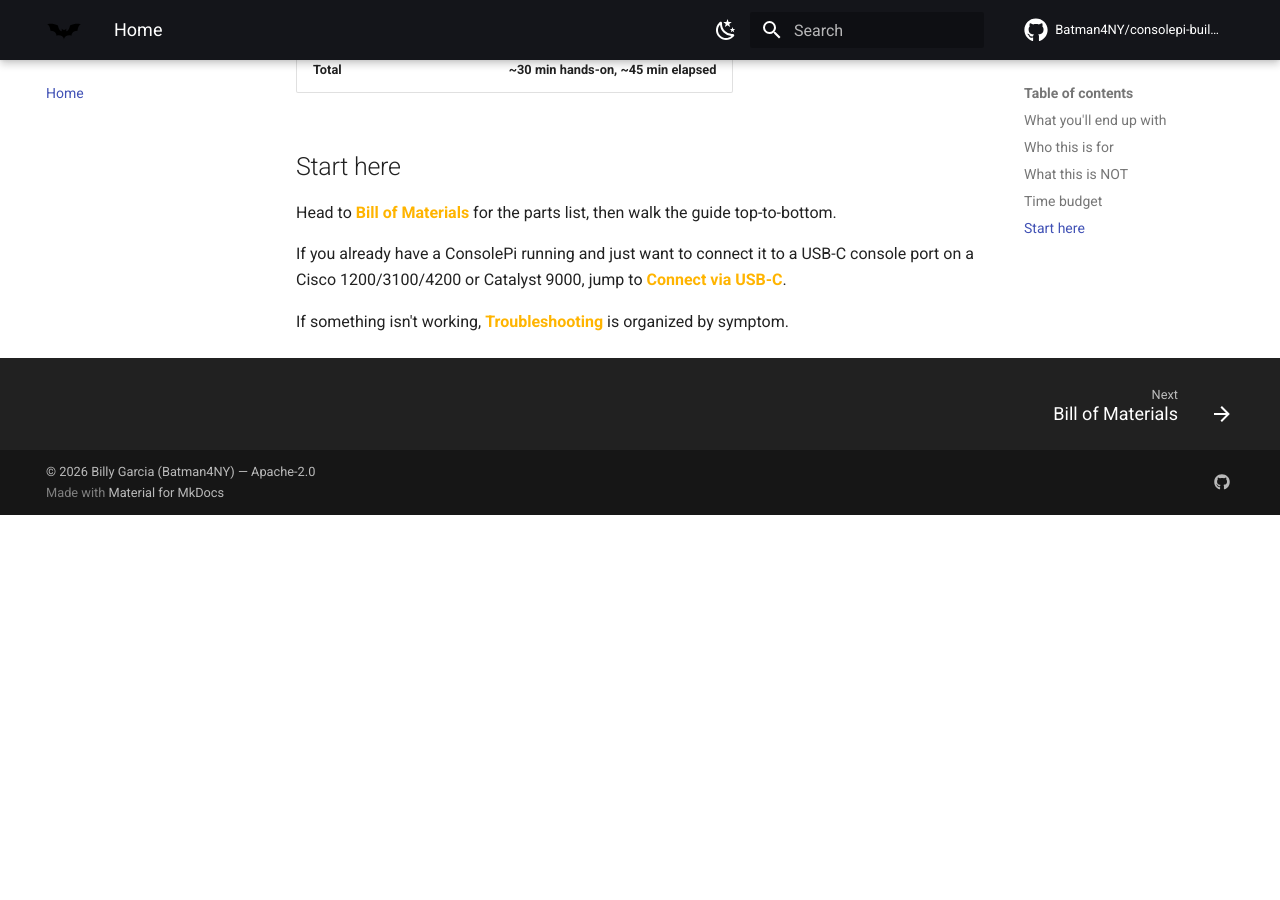
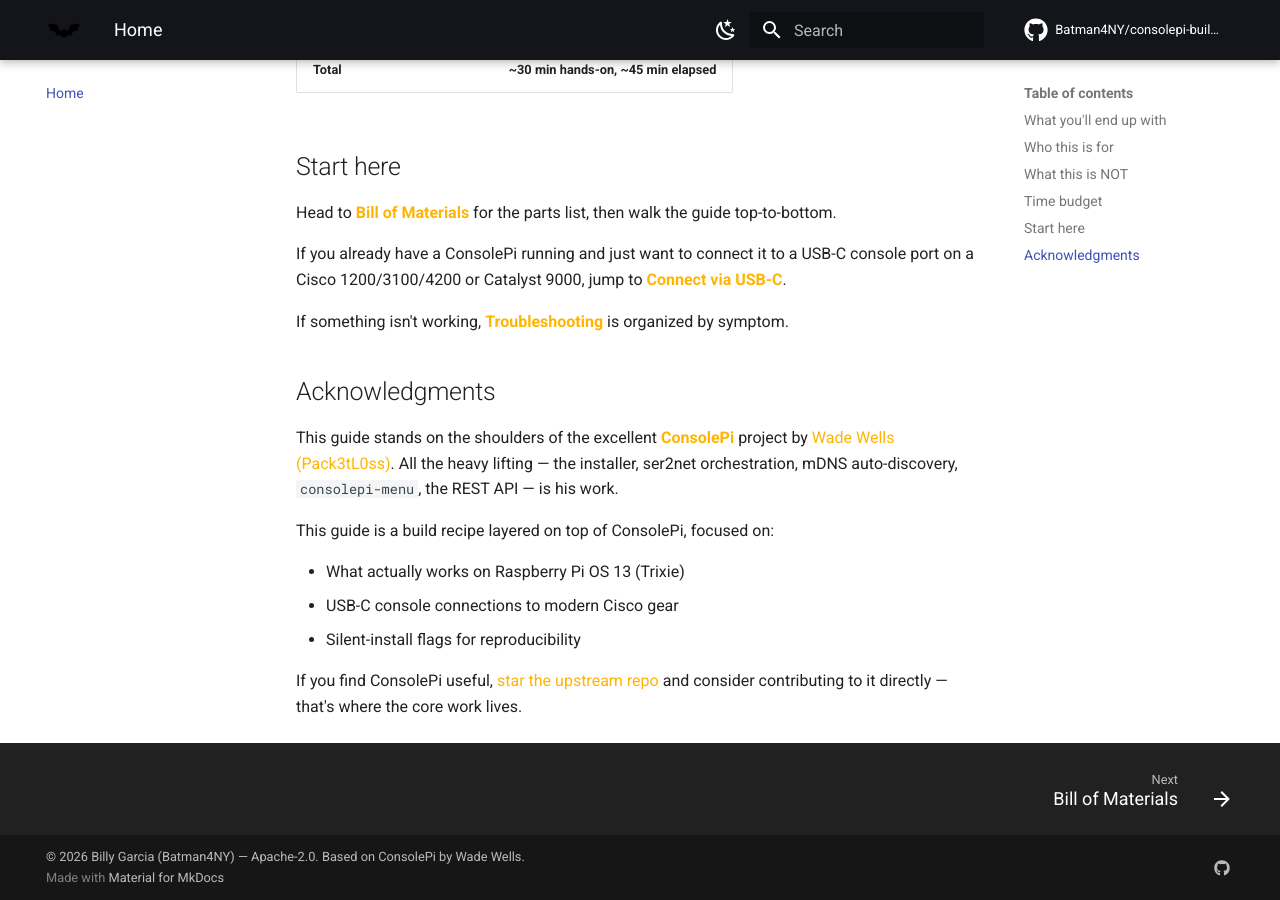
Before and after one commit to Batman4NY/consolepi-build-guide, an MkDocs documentation site: the page built from docs/index.md, in a window 1280 px wide and 900 px high, scrolled down 1540 px. Built offline with MkDocs 1.6.1 and Material for MkDocs 9.7.7, drawn with Linux system fonts in a browser that asks for light colours; comment, search, counter and statistics services are not loaded; before the commit the page ends 2055 px from its top, so only the background shows below that.

Commit message:
add upstream ConsolePi attribution + credit Wade Wells
- mkdocs.yml: copyright line now credits ConsolePi + Wade Wells
- docs/index.md: dedicated Acknowledgments section with call to star upstream
- docs/install-consolepi.md: info callout pointing to the actual installer source

```diff
--- a/docs/index.md
+++ b/docs/index.md
@@ -62,3 +62,21 @@ USB-C console port on a Cisco 1200/3100/4200 or Catalyst 9000, jump to
 
 If something isn't working, **[Troubleshooting](troubleshooting.md)** is
 organized by symptom.
+
+## Acknowledgments
+
+This guide stands on the shoulders of the excellent
+[**ConsolePi**](https://github.com/Pack3tL0ss/ConsolePi) project by
+[Wade Wells (Pack3tL0ss)](https://github.com/Pack3tL0ss). All the heavy
+lifting — the installer, ser2net orchestration, mDNS auto-discovery,
+`consolepi-menu`, the REST API — is his work.
+
+This guide is a build recipe layered on top of ConsolePi, focused on:
+
+- What actually works on Raspberry Pi OS 13 (Trixie)
+- USB-C console connections to modern Cisco gear
+- Silent-install flags for reproducibility
+
+If you find ConsolePi useful, [star the upstream
+repo](https://github.com/Pack3tL0ss/ConsolePi) and consider contributing
+to it directly — that's where the core work lives.
--- a/mkdocs.yml
+++ b/mkdocs.yml
@@ -2,7 +2,7 @@ site_name: 🦇 ConsolePi Build Guide
 site_description: A tested recipe for building a Raspberry Pi console server on Raspberry Pi OS 13 (Trixie), with support for both traditional RJ45 and modern USB-C Cisco console ports.
 site_url: https://batman4ny.github.io/consolepi-build-guide/
 site_author: Billy Garcia
-copyright: "© 2026 Billy Garcia (Batman4NY) — Apache-2.0"
+copyright: "© 2026 Billy Garcia (Batman4NY) — Apache-2.0. Based on <a href='https://github.com/Pack3tL0ss/ConsolePi'>ConsolePi</a> by Wade Wells."
 repo_url: https://github.com/Batman4NY/consolepi-build-guide
 repo_name: Batman4NY/consolepi-build-guide
 edit_uri: edit/main/docs/
```
Also changed, not shown: docs/install-consolepi.md (+9 -0 lines).
